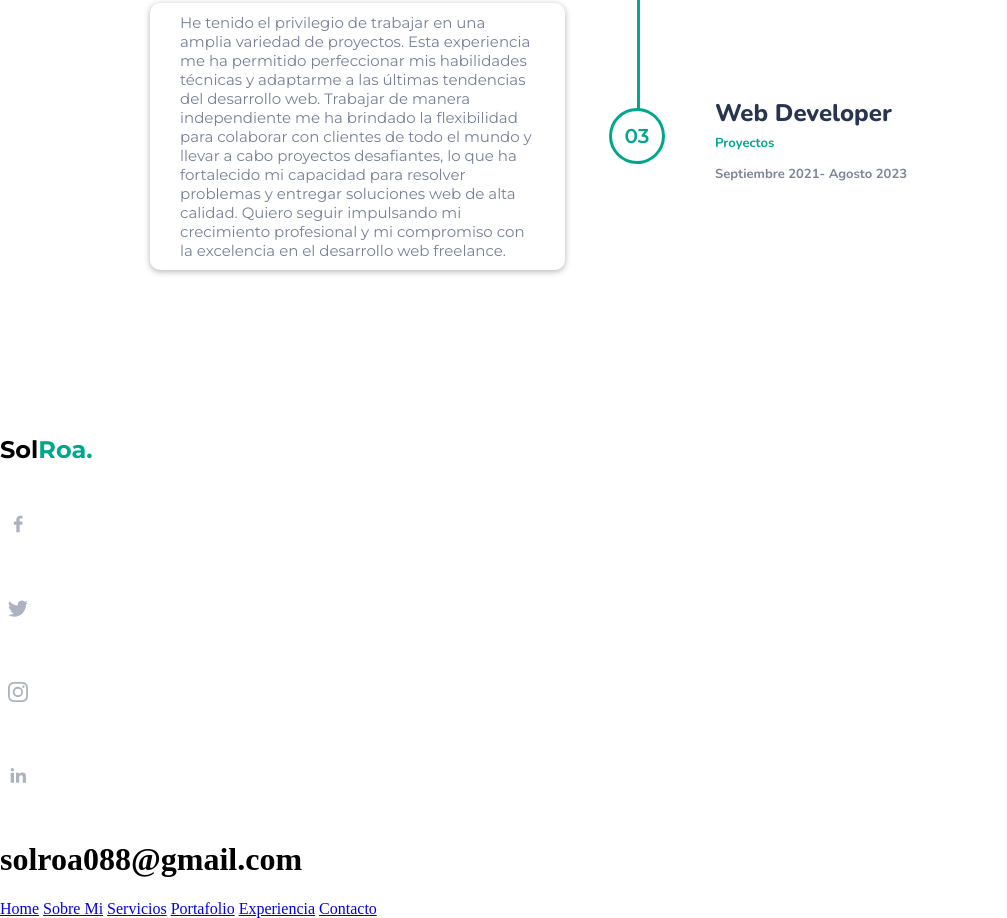
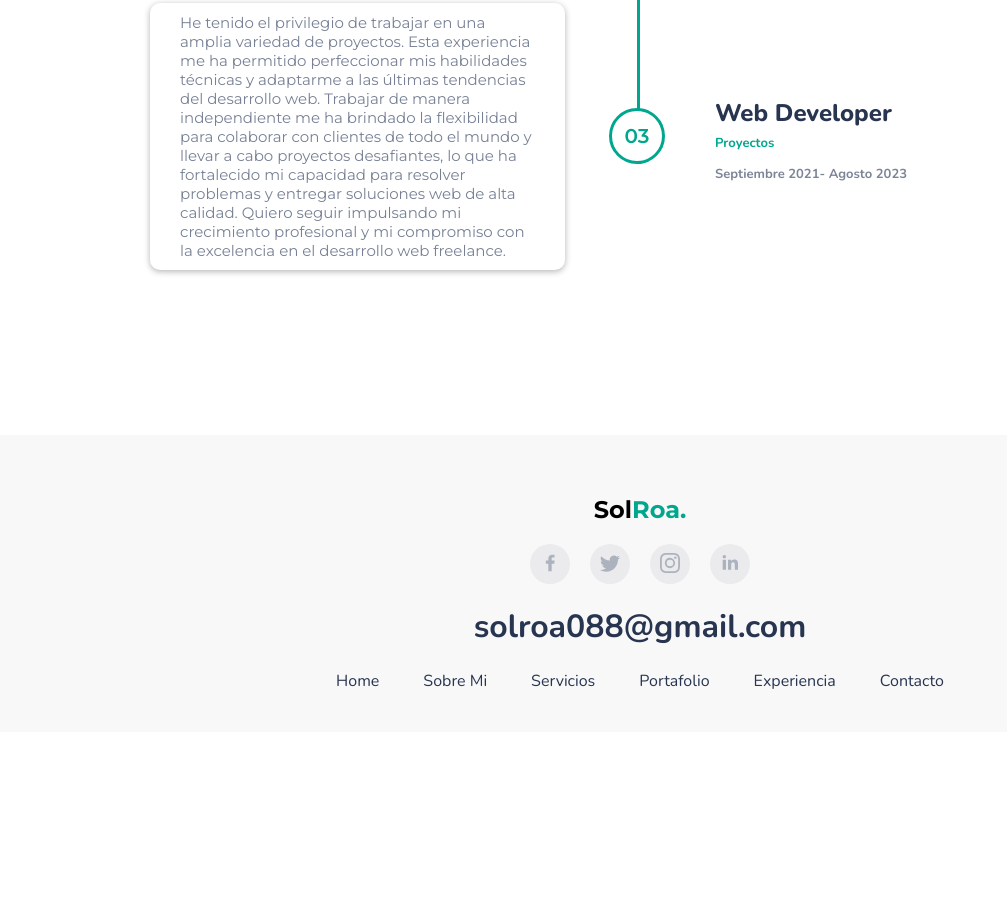
Before and after one commit to SolRoa/RoaSol-TrabajoFinal, a plain HTML site: page index.html in a window 1280 px wide. Shown: the part 3667-4585 px from the top of the page, without its empty margins (0-1007 px from the left). After the commit the page ends 4399 px from the top, so only its background shows below. Drawn offline with nearby package versions, Linux system fonts and the light colour scheme.

Commit message:
Termino el footer

```diff
--- a/estilo.css
+++ b/estilo.css
@@ -641,3 +641,45 @@ header nav a:hover:before{
     font-size: small;
     margin-top: 5px;
 }
+
+
+
+/* trabajo en el footer */
+footer{
+    padding: 40px 0px;
+    background-color: #F8F8F8;
+    display: flex;
+    flex-direction: column;
+    align-items: center;
+}
+.footer-redes{
+    display: flex;
+}
+.footer-redes svg{
+    padding-top: 5px;
+}
+.circulo-redes{
+    width: 40px;
+    height: 40px;
+    border-radius: 50%;
+    background-color: #EBEBEE;
+    display: flex;
+    align-items: center;
+    justify-content: center;
+    margin: 0px 10px;
+}
+footer h1{
+    color: #283550;
+    font-family: 'Nunito', sans-serif;
+    font-weight: 700;
+}
+footer nav{
+    text-align: center;
+}
+footer a{
+    color: #283550;
+    font-family: 'Nunito', sans-serif;
+    font-weight: 400;
+    text-decoration: none;
+    margin: 0px 20px;
+}
```
